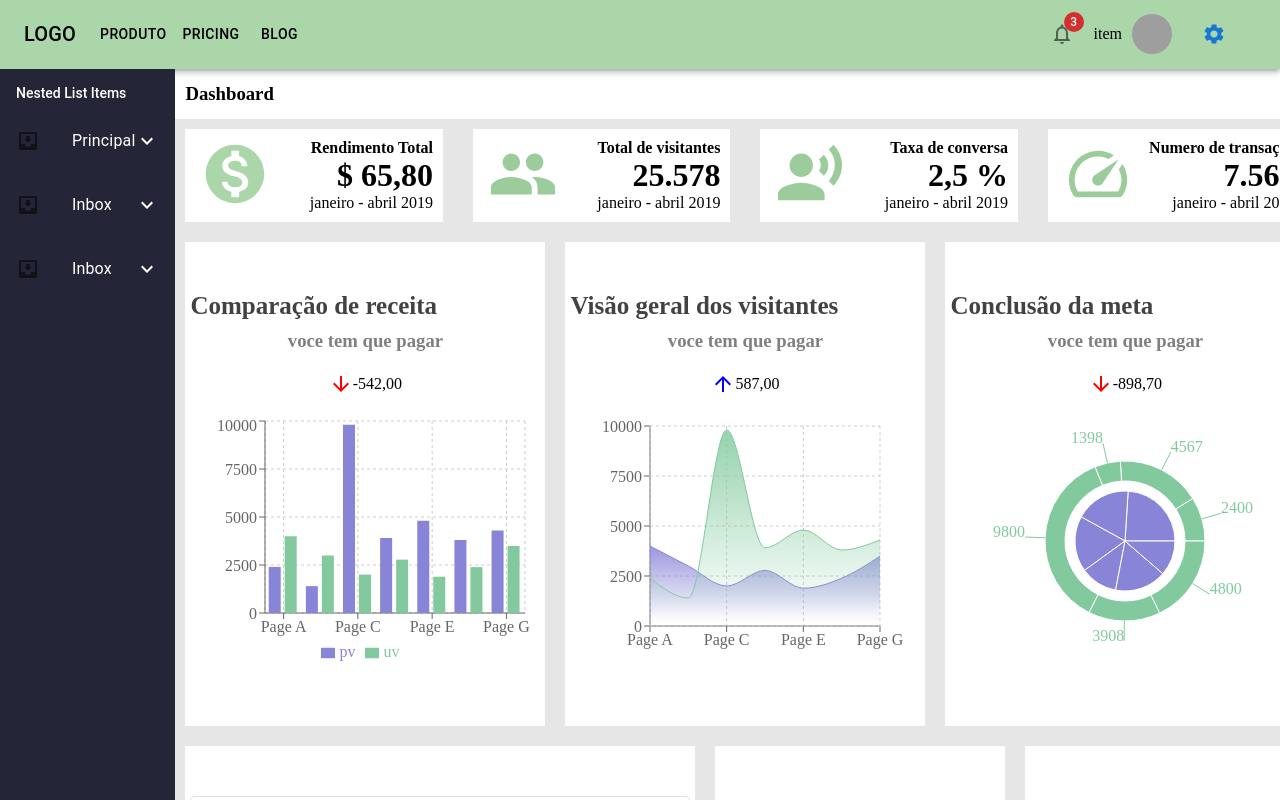
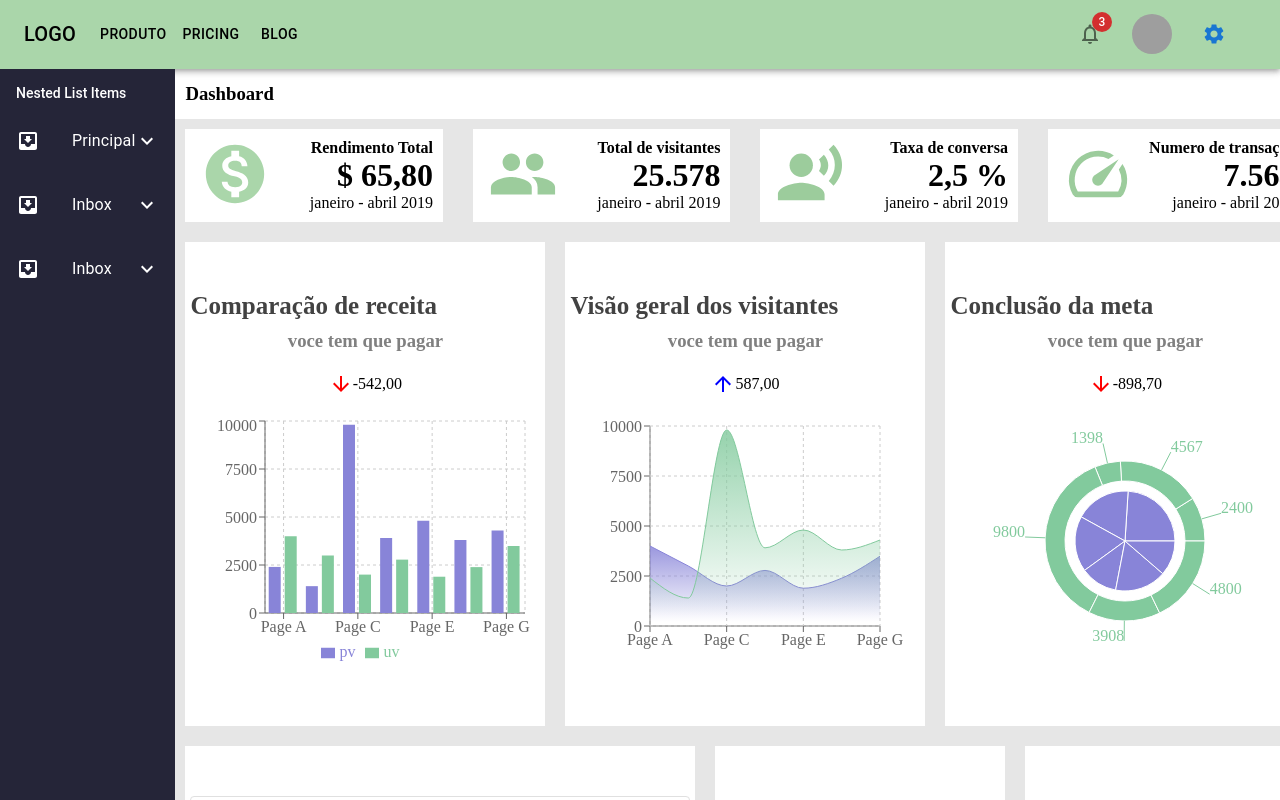
Before and after one commit to fabio460/dashboard-basico, a React (Create React App) app: page / in a window 1280 px wide. Shown: the top 800 px of the page. Built offline with nearby package versions, Linux system fonts and the light colour scheme; grey boxes are pictures that could not be loaded.

Commit message:
teste de deploy 2

```diff
--- a/src/materialUI/Header/Header.js
+++ b/src/materialUI/Header/Header.js
@@ -141,7 +141,7 @@ const telaUsuario = ()=>{
 
             <div className='iconeMenuHeader'><SimpleBadge/></div>
 
-            <div className='iconeMenuHeader'>item</div>
+            <div className='iconeMenuHeader'></div>
 
 
             <Tooltip title="Open settings">
@@ -166,8 +166,8 @@ const telaUsuario = ()=>{
               onClose={handleCloseUserMenu}
             >
               {settings.map((setting) => (
-                <MenuItem key={setting} onClick={handleCloseUserMenu}>
-                  <Typography textAlign="center">{setting}</Typography>
+                <MenuItem key={setting} onClick={handleCloseUserMenu} >
+                  <Typography  textAlign="center">{setting}</Typography>
                 </MenuItem>
               ))}
 
@@ -175,6 +175,7 @@ const telaUsuario = ()=>{
             <div className='iconeMenuHeader'><SwipeableTemporaryDrawer
                cadastrar={'cadastrar'}
                telaUsuario={telaUsuario}
+
              /></div>
           </Box>
         </Toolbar>
--- a/src/materialUI/SideBar/SideBar.js
+++ b/src/materialUI/SideBar/SideBar.js
@@ -14,6 +14,7 @@ import './SideBar.css'
 
 import {useHistory} from 'react-router-dom'
 const background = 'rgb(37, 37, 56)'
+const color ='white'
 function NestedList1() {
 
   const h = useHistory()
@@ -26,7 +27,7 @@ function NestedList1() {
 
   return (
     <List
-      sx={{ width: '100%', maxWidth: 360, background: background,color:'white'}}
+      sx={{ width: '100%', maxWidth: 360, background: background,color:color}}
       component="nav"
       aria-labelledby="nested-list-subheader"
       subheader={
@@ -37,8 +38,8 @@ function NestedList1() {
     >
 
       <ListItemButton onClick={handleClick}>
-        <ListItemIcon>
-          <InboxIcon />
+        <ListItemIcon sx={{color:color}}>
+          <InboxIcon sx={{color:color}}/>
         </ListItemIcon>
         <ListItemText primary="Principal" />
         {open ? <ExpandLess /> : <ExpandMore />}
@@ -46,29 +47,29 @@ function NestedList1() {
       <Collapse in={open} timeout="auto" unmountOnExit>
         <List component="div" disablePadding>
           <ListItemButton sx={{ pl: 4 }}>
-            <ListItemIcon>
-              <StarBorder />
+            <ListItemIcon sx={{color:color}}>
+              <StarBorder sx={{color:color}}/>
             </ListItemIcon>
-            <ListItemText primary="Home" onClick={()=> h.push('/')}/>
+            <ListItemText sx={{color:color}} primary="Home" onClick={()=> h.push('/')}/>
           </ListItemButton>
 
           <ListItemButton sx={{ pl: 4 }}>
-            <ListItemIcon>
-              <StarBorder />
+            <ListItemIcon sx={{color:color}}>
+              <StarBorder sx={{color:color}}/>
             </ListItemIcon>
             <ListItemText primary="Usuarios" onClick={()=>h.push('/users')} />
           </ListItemButton>
 
           <ListItemButton sx={{ pl: 4 }}>
             <ListItemIcon>
-              <StarBorder />
+              <StarBorder sx={{color:color}}/>
             </ListItemIcon>
             <ListItemText primary="Starred" />
           </ListItemButton>
 
           <ListItemButton sx={{ pl: 4 }}>
             <ListItemIcon>
-              <StarBorder />
+              <StarBorder sx={{color:color}}/>
             </ListItemIcon>
             <ListItemText primary="Starred" />
           </ListItemButton>
@@ -88,7 +89,7 @@ function NestedList2() {
 
   return (
     <List
-      sx={{ width: '100%', maxWidth: 360, background:background,color:'white'}}
+      sx={{ width: '100%', maxWidth: 360, background:background,color:color}}
       component="nav"
       aria-labelledby="nested-list-subheader"
 
@@ -96,7 +97,7 @@ function NestedList2() {
 
       <ListItemButton onClick={handleClick}>
         <ListItemIcon>
-          <InboxIcon />
+          <InboxIcon sx={{color:color}}/>
         </ListItemIcon>
         <ListItemText primary="Inbox" />
         {open ? <ExpandLess /> : <ExpandMore />}
@@ -104,29 +105,29 @@ function NestedList2() {
       <Collapse in={open} timeout="auto" unmountOnExit>
         <List component="div" disablePadding>
           <ListItemButton sx={{ pl: 4 }}>
+            <ListItemIcon sx={{color:color}}>
+              <StarBorder sx={{color:color}}/>
+            </ListItemIcon>
+            <ListItemText primary="Starred" sx={{color:color}}/>
+          </ListItemButton>
+
+          <ListItemButton sx={{ pl: 4 }}>
+            <ListItemIcon sx={{color:color}}>
+              <StarBorder sx={{color:color}}/>
+            </ListItemIcon>
+            <ListItemText primary="Starred" sx={{color:color}} />
+          </ListItemButton>
+
+          <ListItemButton sx={{ pl: 4 }}>
             <ListItemIcon>
-              <StarBorder />
+              <StarBorder sx={{color:color}}/>
             </ListItemIcon>
             <ListItemText primary="Starred" />
           </ListItemButton>
 
           <ListItemButton sx={{ pl: 4 }}>
             <ListItemIcon>
-              <StarBorder />
-            </ListItemIcon>
-            <ListItemText primary="Starred" />
-          </ListItemButton>
-
-          <ListItemButton sx={{ pl: 4 }}>
-            <ListItemIcon>
-              <StarBorder />
-            </ListItemIcon>
-            <ListItemText primary="Starred" />
-          </ListItemButton>
-
-          <ListItemButton sx={{ pl: 4 }}>
-            <ListItemIcon>
-              <StarBorder />
+              <StarBorder sx={{color:color}}/>
             </ListItemIcon>
             <ListItemText primary="Starred" />
           </ListItemButton>
@@ -151,7 +152,7 @@ function NestedList3() {
 
       <ListItemButton onClick={handleClick}>
         <ListItemIcon>
-          <InboxIcon />
+          <InboxIcon sx={{color:color}}/>
         </ListItemIcon>
         <ListItemText primary="Inbox" />
         {open ? <ExpandLess /> : <ExpandMore />}
@@ -160,21 +161,21 @@ function NestedList3() {
         <List component="div" disablePadding>
           <ListItemButton sx={{ pl: 4 }}>
             <ListItemIcon>
-              <StarBorder />
+              <StarBorder sx={{color:color}}/>
             </ListItemIcon>
             <ListItemText primary="Starred" />
           </ListItemButton>
 
           <ListItemButton sx={{ pl: 4 }}>
             <ListItemIcon>
-              <StarBorder />
+              <StarBorder sx={{color:color}}/>
             </ListItemIcon>
             <ListItemText primary="Starred" />
           </ListItemButton>
 
           <ListItemButton sx={{ pl: 4 }}>
             <ListItemIcon>
-              <StarBorder />
+              <StarBorder sx={{color:color}}/>
             </ListItemIcon>
             <ListItemText primary="Starred" />
           </ListItemButton>
```
